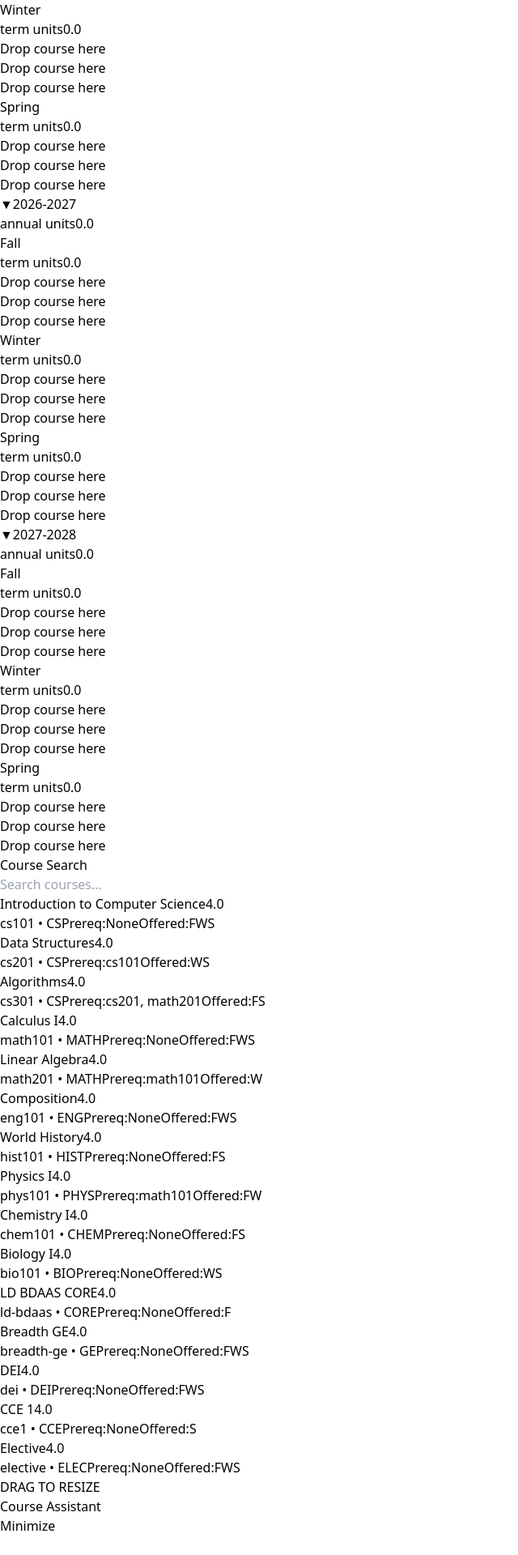
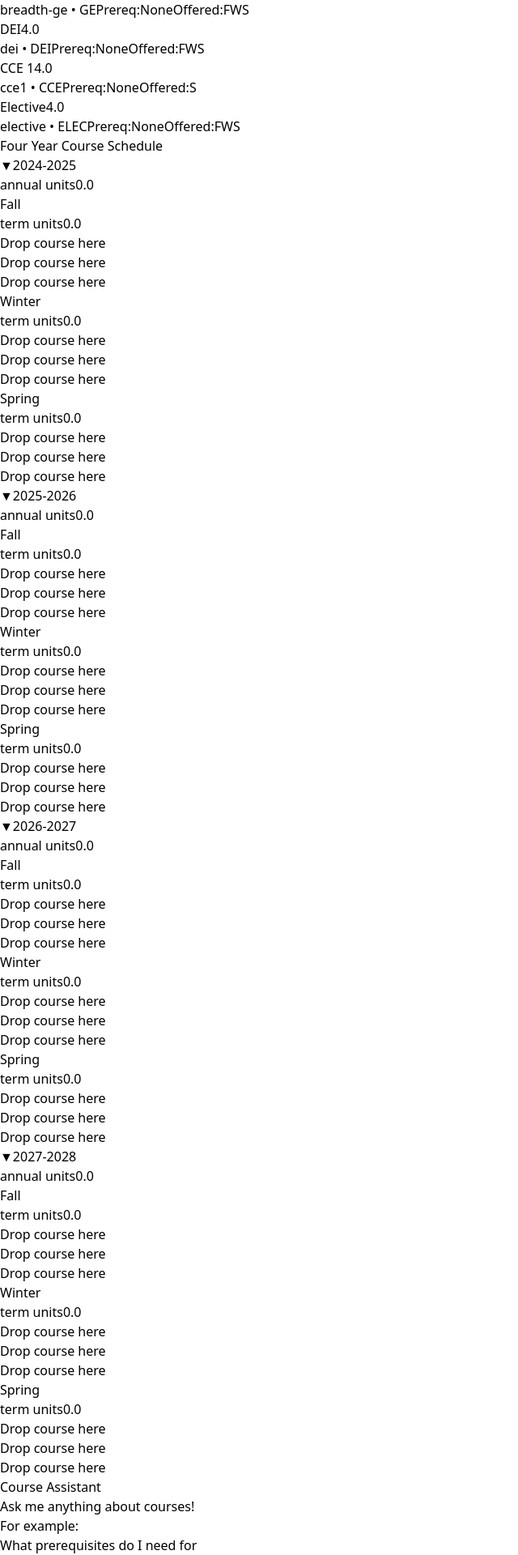
Before and after one commit to VAC-Startup/AIVac, a React (Vite) app in the folder mern/client/: page / in a window 1280 px wide. Shown: the part 600-2520 px from the top of the page at 81% size, without its empty margins (0-640 px from the left). Built offline with nearby package versions, Linux system fonts and the light colour scheme.

Commit message:
Update PlannerV2.jsx

```diff
--- a/mern/client/src/components/PlannerV2.jsx
+++ b/mern/client/src/components/PlannerV2.jsx
@@ -155,8 +155,7 @@ const FourYearCoursePlannerV2 = () => {
   const [chatMessages, setChatMessages] = useState([]);
   const [currentMessage, setCurrentMessage] = useState("");
   const [isLoading, setIsLoading] = useState(false);
-  const [isChatMinimized, setIsChatMinimized] = useState(false);
-  const [chatHeight, setChatHeight] = useState(300); // Default height in pixels
+  const [chatWidth, setChatWidth] = useState(250); // Default width in pixels
   const [isResizing, setIsResizing] = useState(false);
   const chatEndRef = useRef(null);
   const dragHandleRef = useRef(null);
@@ -283,21 +282,6 @@ const FourYearCoursePlannerV2 = () => {
     const newCollapsedYears = [...collapsedYears];
     newCollapsedYears[yearIndex] = !newCollapsedYears[yearIndex];
     setCollapsedYears(newCollapsedYears);
-  };
-
-  // Toggle chat minimize/maximize
-  const toggleChatMinimize = () => {
-    setIsChatMinimized(!isChatMinimized);
-  };
-
-  // Simple function to increase chat height
-  const increaseHeight = () => {
-    setChatHeight((prev) => Math.min(prev + 50, 800));
-  };
-
-  // Simple function to decrease chat height
-  const decreaseHeight = () => {
-    setChatHeight((prev) => Math.max(prev - 50, 100));
   };
 
   // Handle drag start for a course from the sidebar or within planner
@@ -640,14 +624,64 @@ const FourYearCoursePlannerV2 = () => {
 
   return (
     <div className="flex flex-col h-screen bg-gray-100">
+      {/* Main content area - Flexible layout */}
       <div className="flex flex-1 overflow-hidden">
-        {/* Main content area */}
-        <div className="flex flex-col md:flex-row w-full flex-1 overflow-hidden">
-          {/* Course Schedule */}
-          <div className="w-full md:w-3/4 p-4 bg-white rounded-lg shadow overflow-y-auto h-full">
-            <h2 className="text-xl font-bold mb-4">
-              Four Year Course Schedule
-            </h2>
+        {/* Course Search Sidebar - Left Column */}
+        <div className="w-64 p-4 bg-white rounded-lg shadow overflow-y-auto">
+          <h2 className="text-xl font-bold mb-4">Course Search</h2>
+          <input
+            type="text"
+            placeholder="Search courses..."
+            className="w-full p-2 mb-4 border border-gray-300 rounded"
+            value={searchTerm}
+            onChange={(e) => setSearchTerm(e.target.value)}
+          />
+          <div className="space-y-2">
+            {filteredCourses.map((course) => (
+              <div
+                key={course.id}
+                className="p-2 bg-gray-50 border border-gray-200 rounded-lg cursor-move hover:bg-gray-100"
+                draggable
+                onDragStart={(e) => handleDragStart(e, course, true)}
+                onDragEnd={handleDragEnd}
+              >
+                <div className="flex justify-between items-center">
+                  <span className="font-bold text-sm">{course.name}</span>
+                  <span className="bg-gray-300 text-gray-700 rounded-full px-2 py-1 text-xs">
+                    {course.units.toFixed(1)}
+                  </span>
+                </div>
+                <div className="text-xs text-gray-600">
+                  <span>
+                    {course.id} • {course.department}
+                  </span>
+                  <span className="ml-2 text-amber-600">
+                    Prereq:
+                    <span className="text-gray-600 ml-1">
+                      {course.prerequisites && course.prerequisites.length > 0
+                        ? course.prerequisites.join(", ")
+                        : "None"}
+                    </span>
+                  </span>
+                  <span className="ml-2 text-green-600">
+                    Offered:
+                    {course.offeredIn.includes("fall") && (
+                      <span className="ml-1 mr-1">F</span>
+                    )}
+                    {course.offeredIn.includes("winter") && (
+                      <span className="mr-1">W</span>
+                    )}
+                    {course.offeredIn.includes("spring") && <span>S</span>}
+                  </span>
+                </div>
+              </div>
+            ))}
+          </div>
+        </div>
+
+        {/* Course Schedule - Middle Column (flexible width) */}
+        <div className="flex-1 p-4 bg-white rounded-lg shadow overflow-y-auto mx-2">
+          <h2 className="text-xl font-bold mb-4">Four Year Course Schedule</h2>
 
           {schedule.map((year, yearIndex) => (
             <div
@@ -763,8 +797,7 @@ const FourYearCoursePlannerV2 = () => {
                             ) : previewState &&
                               previewState.targetYearIndex === yearIndex &&
                               previewState.targetTerm === "fall" &&
-                                previewState.targetCourseIndex ===
-                                  courseIndex ? (
+                              previewState.targetCourseIndex === courseIndex ? (
                               <div className="text-yellow-600">
                                 {previewState.course.name} (Preview)
                               </div>
@@ -862,8 +895,7 @@ const FourYearCoursePlannerV2 = () => {
                             ) : previewState &&
                               previewState.targetYearIndex === yearIndex &&
                               previewState.targetTerm === "winter" &&
-                                previewState.targetCourseIndex ===
-                                  courseIndex ? (
+                              previewState.targetCourseIndex === courseIndex ? (
                               <div className="text-yellow-600">
                                 {previewState.course.name} (Preview)
                               </div>
@@ -961,8 +993,7 @@ const FourYearCoursePlannerV2 = () => {
                             ) : previewState &&
                               previewState.targetYearIndex === yearIndex &&
                               previewState.targetTerm === "spring" &&
-                                previewState.targetCourseIndex ===
-                                  courseIndex ? (
+                              previewState.targetCourseIndex === courseIndex ? (
                               <div className="text-yellow-600">
                                 {previewState.course.name} (Preview)
                               </div>
@@ -980,128 +1011,47 @@ const FourYearCoursePlannerV2 = () => {
           ))}
         </div>
 
-          {/* Course Search Sidebar */}
-          <div className="w-full md:w-1/4 p-4 bg-white rounded-lg shadow overflow-y-auto h-full">
-            <h2 className="text-xl font-bold mb-4">Course Search</h2>
-            <input
-              type="text"
-              placeholder="Search courses..."
-              className="w-full p-2 mb-4 border border-gray-300 rounded"
-              value={searchTerm}
-              onChange={(e) => setSearchTerm(e.target.value)}
-            />
-            <div className="space-y-2">
-              {filteredCourses.map((course) => (
+        {/* Chat Panel - Right Column */}
         <div
-                  key={course.id}
-                  className="p-2 bg-gray-50 border border-gray-200 rounded-lg cursor-move hover:bg-gray-100"
-                  draggable
-                  onDragStart={(e) => handleDragStart(e, course, true)}
-                  onDragEnd={handleDragEnd}
+          className="bg-white rounded-lg shadow overflow-hidden flex flex-col relative"
+          style={{ width: `${chatWidth}px` }}
         >
-                  <div className="flex justify-between items-center">
-                    <span className="font-bold text-sm">{course.name}</span>
-                    <span className="bg-gray-300 text-gray-700 rounded-full px-2 py-1 text-xs">
-                      {course.units.toFixed(1)}
-                    </span>
-                  </div>
-                  <div className="text-xs text-gray-600">
-                    <span>
-                      {course.id} • {course.department}
-                    </span>
-                    <span className="ml-2 text-amber-600">
-                      Prereq:
-                      <span className="text-gray-600 ml-1">
-                        {course.prerequisites && course.prerequisites.length > 0
-                          ? course.prerequisites.join(", ")
-                          : "None"}
-                      </span>
-                    </span>
-                    <span className="ml-2 text-green-600">
-                      Offered:
-                      {course.offeredIn.includes("fall") && (
-                        <span className="ml-1 mr-1">F</span>
-                      )}
-                      {course.offeredIn.includes("winter") && (
-                        <span className="mr-1">W</span>
-                      )}
-                      {course.offeredIn.includes("spring") && <span>S</span>}
-                    </span>
-                  </div>
-                </div>
-              ))}
-            </div>
-          </div>
-        </div>
-      </div>
-
-      {/* Permanent Chat Panel */}
-      <div className="border-t border-gray-300 bg-white">
-        {/* Resize handle - Direct implementation with inline event handlers */}
-        {!isChatMinimized && (
+          {/* Resize handle on the left side */}
           <div
-            className="w-full h-10 bg-gray-300 hover:bg-blue-200 cursor-ns-resize flex flex-col items-center justify-center transition-colors select-none border-b border-gray-400"
+            className="absolute top-0 left-0 h-full w-2 bg-gray-300 hover:bg-blue-300 cursor-ew-resize z-10"
             onMouseDown={(e) => {
-              const startY = e.clientY;
-              const startHeight = chatHeight;
+              e.preventDefault();
+              const startX = e.clientX;
+              const startWidth = chatWidth;
 
               const handleMouseMove = (moveEvent) => {
-                const deltaY = startY - moveEvent.clientY;
-                const newHeight = Math.max(
-                  100,
-                  Math.min(800, startHeight + deltaY)
+                const deltaX = startX - moveEvent.clientX;
+                const newWidth = Math.max(
+                  40,
+                  Math.min(500, startWidth + deltaX)
                 );
-                setChatHeight(newHeight);
+                setChatWidth(newWidth);
               };
 
               const handleMouseUp = () => {
                 document.removeEventListener("mousemove", handleMouseMove);
                 document.removeEventListener("mouseup", handleMouseUp);
+                setIsResizing(false);
               };
 
+              setIsResizing(true);
               document.addEventListener("mousemove", handleMouseMove);
               document.addEventListener("mouseup", handleMouseUp);
             }}
-          >
-            <div className="flex flex-col items-center justify-center">
-              <div className="w-32 h-2 bg-blue-600 rounded-full mb-1"></div>
-              <div className="text-xs font-bold text-gray-600">
-                DRAG TO RESIZE
-              </div>
-            </div>
-          </div>
-        )}
+          ></div>
 
-        <div
-          className="flex items-center justify-between bg-blue-500 text-white p-2 cursor-pointer"
-          onClick={toggleChatMinimize}
-        >
+          {/* Chat header - Removed minimize button */}
+          <div className="bg-blue-500 text-white p-2">
             <h3 className="font-bold ml-2">Course Assistant</h3>
-          <div className="flex items-center">
-            <span className="mr-2">
-              {isChatMinimized ? "Show Chat" : "Minimize"}
-            </span>
-            <svg
-              xmlns="http://www.w3.org/2000/svg"
-              className={`h-5 w-5 transform ${
-                isChatMinimized ? "rotate-180" : ""
-              }`}
-              fill="none"
-              viewBox="0 0 24 24"
-              stroke="currentColor"
-            >
-              <path
-                strokeLinecap="round"
-                strokeLinejoin="round"
-                strokeWidth={2}
-                d="M19 9l-7 7-7-7"
-              />
-            </svg>
-          </div>
           </div>
 
-        {!isChatMinimized && (
-          <div className="flex flex-col" style={{ height: `${chatHeight}px` }}>
+          {/* Chat content area */}
+          <div className="flex flex-col flex-grow">
             <div className="flex-grow p-3 overflow-y-auto bg-gray-50">
               {chatMessages.length === 0 ? (
                 <div className="text-center text-gray-500 mt-4">
@@ -1204,7 +1154,7 @@ const FourYearCoursePlannerV2 = () => {
               </div>
             </div>
           </div>
-        )}
+        </div>
       </div>
     </div>
   );
```
Lines whose indentation alone changed are shown as unchanged.
